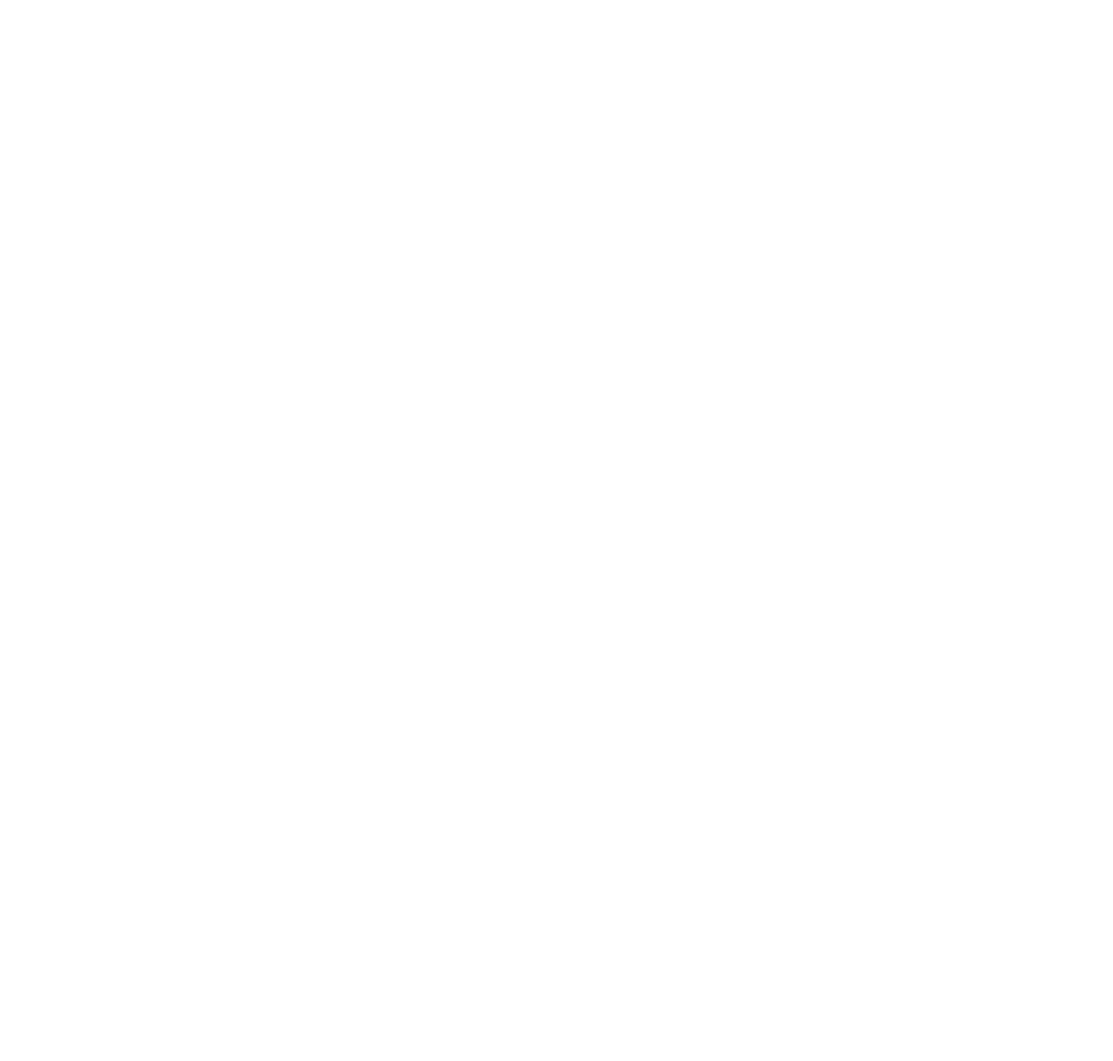
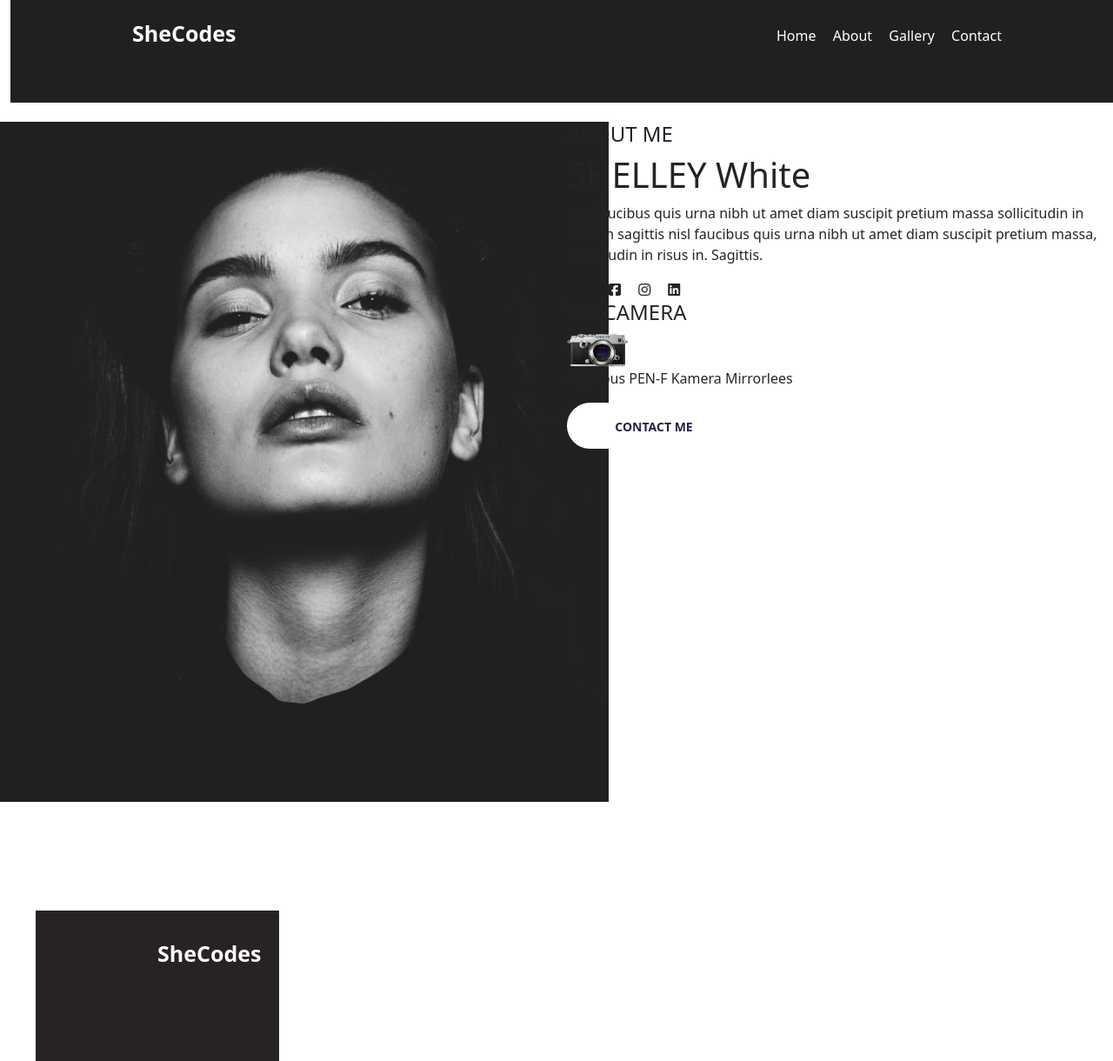
Before and after one commit to cbrandt92/photo-portfolio, a plain HTML site: page about.html in a window 1280 px wide. Shown: the whole page at 87% size. Before the commit the page ends 800 px from the top, so only its background shows below. Drawn offline with nearby package versions, Linux system fonts and the light colour scheme.

Commit message:
about.html

```diff
--- a/about.html
+++ b/about.html
@@ -0,0 +1,85 @@
+<!DOCTYPE html>
+<html lang="en">
+  <head>
+    <meta charset="UTF-8" />
+    <meta http-equiv="X-UA-Compatible" content="IE=edge" />
+    <meta name="viewport" content="width=device-width, initial-scale=1.0" />
+    <title>Document</title>
+    <link
+      href="https://cdn.jsdelivr.net/npm/bootstrap@5.1.3/dist/css/bootstrap.min.css"
+      rel="stylesheet"
+      integrity="sha384-1BmE4kWBq78iYhFldvKuhfTAU6auU8tT94WrHftjDbrCEXSU1oBoqyl2QvZ6jIW3"
+      crossorigin="anonymous"
+    />
+    <link rel="stylesheet" href="src/style.css" />
+    <link rel="preconnect" href="https://fonts.googleapis.com" />
+    <link rel="preconnect" href="https://fonts.gstatic.com" crossorigin />
+    <link
+      href="https://fonts.googleapis.com/css2?family=Playfair+Display:wght@700&family=Poppins:wght@500;700&family=Roboto:wght@400;700&display=swap"
+      rel="stylesheet"
+    />
+    <script
+      src="https://kit.fontawesome.com/a90921dd13.js"
+      crossorigin="anonymous"
+    ></script>
+    <script
+      src="https://cdn.jsdelivr.net/npm/bootstrap@5.1.3/dist/js/bootstrap.bundle.min.js"
+      integrity="sha384-ka7Sk0Gln4gmtz2MlQnikT1wXgYsOg+OMhuP+IlRH9sENBO0LRn5q+8nbTov4+1p"
+      crossorigin="anonymous"
+    ></script>
+  </head>
+  <body>
+    <div class="container">
+      <nav class="d-flex justify-content-between">
+        <div class="company">SheCodes</div>
+        <ul>
+          <li>
+            <a href="/" title="Home page">Home</a>
+          </li>
+          <li class="active">
+            <a href="/about.html" title="About ">About</a>
+          </li>
+          <li><a href="/work.html" title="Gallery">Gallery </a></li>
+          <li>
+            <a href="/contact.html" title="Contact">Contact</a>
+          </li>
+        </ul>
+      </nav>
+    </div>
+    <div class="content">
+      <div class="row">
+        <div class="col-6">
+          <img src="src/photos/bg-about.png" alt="" class="image-about" />
+        </div>
+        <div class="col-6">
+          <h4>ABOUT ME</h4>
+          <h1>SHELLEY White</h1>
+          <p>
+            Nisl faucibus quis urna nibh ut amet diam suscipit pretium massa
+            sollicitudin in risus in sagittis nisl faucibus quis urna nibh ut
+            amet diam suscipit pretium massa, sollicitudin in risus in.
+            Sagittis.
+          </p>
+          <div class="icons ms-5">
+            <i class="fa-brands fa-facebook-square me-3"></i>
+            <i class="fa-brands fa-instagram me-3"></i>
+            <i class="fa-brands fa-linkedin"></i>
+          </div>
+          <h4>MY CAMERA</h4>
+          <img src="src/photos/camera.png" alt="" />
+          <p>Olympus PEN-F Kamera Mirrorlees</p>
+          <a href="/contact.html" class="btn btn-branding"</a>CONTACT ME
+        </div>
+      </div>
+    </div>
+    <footer class="d-flex justify-content-between">
+      <div class="company">SheCodes</div>
+      <div class="icons ms-5">
+        <i class="fa-brands fa-facebook-square me-3"></i>
+        <i class="fa-brands fa-instagram me-3"></i>
+        <i class="fa-brands fa-linkedin"></i>
+      </div>
+      <div class="copyright"><p>©2021 SheCodes All rights reserved.</p></div>
+    </footer>
+  </body>
+</html>
--- a/src/style.css
+++ b/src/style.css
@@ -1,6 +1,10 @@
 :root {
   --heading-font-family: "Roboto", sans-serif;
   --branding-color: #272142;
+  --secondary-color: #f65282;
+}
+body {
+  margin: 0;
 }
 .hero {
   background-image: url("../src/photos/bg.png");
@@ -41,10 +45,12 @@
 
 nav {
   height: 118px;
-  width: 95%;
+  width: 100%;
   padding: 20px 140px;
   font-size: 16px;
   background-color: #202020;
+  position: fixed;
+  top: 0;
 }
 
 nav .company {
@@ -83,6 +89,7 @@ nav a:hover {
 }
 
 footer {
+  width: 100%;
   padding: 41px 140px;
   color: #ffff;
   background-color: #282323;
@@ -101,3 +108,13 @@ footer .icons {
   font-size: 16px;
   line-height: 18.4px;
 }
+
+.content {
+  margin-top: 140px;
+}
+
+.image-about {
+  height: 782px;
+  width: 700px;
+  left: 0;
+}
```
Also changed, not shown: src/photos/bg-about.png (added), src/photos/camera.png (added).
